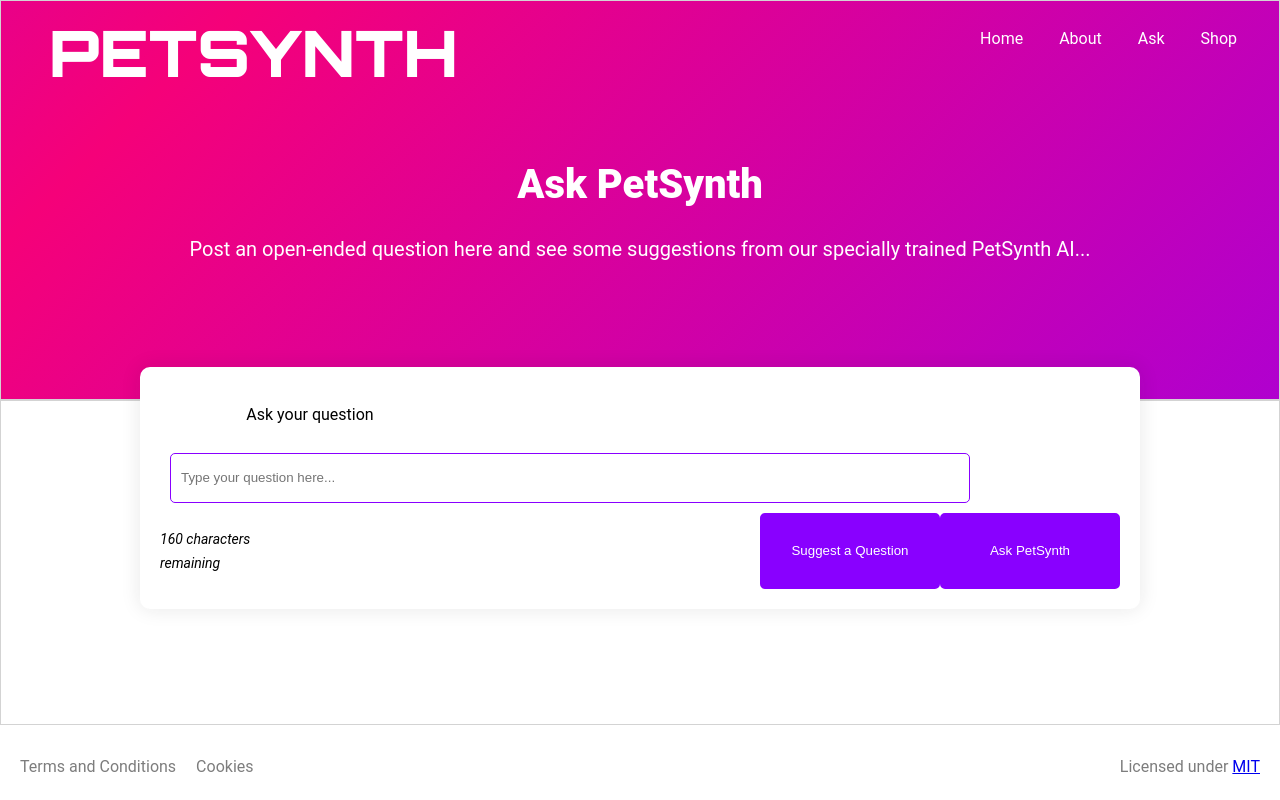
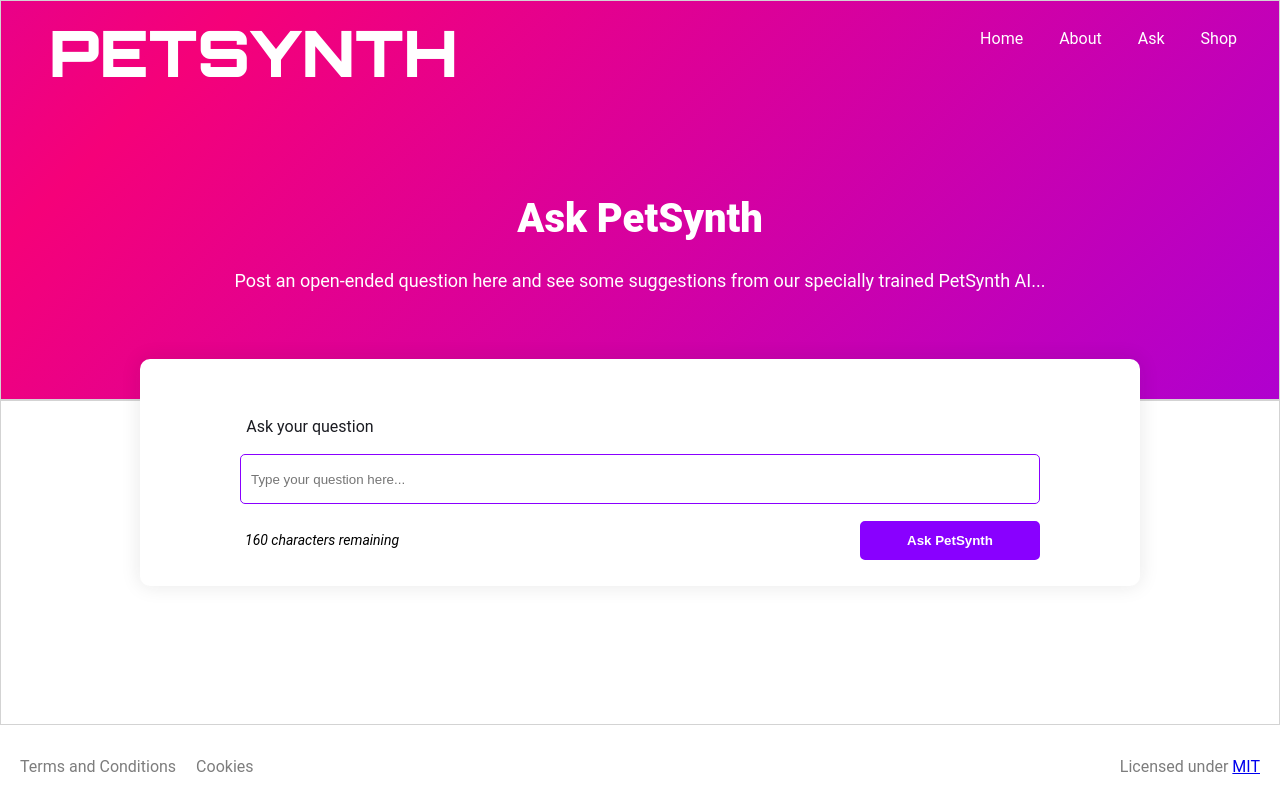
Before and after one commit to technative-academy/PetSynth, a React (Vite) app: page /ask in a window 1280 px wide. Built offline with nearby package versions, Linux system fonts and the light colour scheme.

Commit message:
Add styling to Ask page

```diff
--- a/src/views/Ask/Ask.jsx
+++ b/src/views/Ask/Ask.jsx
@@ -10,13 +10,12 @@ function Ask() {
 			{/* Hero container content needs to overlap header */}
 			<div className={styles.herocontainer}>
 				<h1 className={styles.h1}>Ask PetSynth</h1>
-				<p className={styles.herotitle}>
+				<p className={styles.herodesc}>
 					Post an open-ended question here and see some suggestions
 					from our specially trained PetSynth AI...
 				</p>
 			</div>
 			<AskForm />
-			{/* Div container and extra button needed here for Results content */}
 			<AskResults />
 		</div>
 	);
--- a/src/views/Ask/Ask.module.css
+++ b/src/views/Ask/Ask.module.css
@@ -1,5 +1,4 @@
 /* Mobile styling */
-
 .wrapper {
 	background: white;
 	width: 100%;
@@ -7,6 +6,7 @@
 	flex-direction: column;
 	justify-content: center;
 	align-items: center;
+	box-sizing: border-box;
 }
 
 /* Conditional colour rendering for character countdown */
@@ -30,13 +30,20 @@
 }
 
 .h1 {
-	margin-top: -25rem;
+	margin-top: -28rem;
 	color: white;
 }
 
 .herotitle {
 	color: white;
 	font-size: 20px;
+	text-align: center;
+}
+
+.herodesc {
+	color: white;
+	margin-bottom: 50px;
+	font-size: 18px;
 }
 
 /* Ask page container styling */
@@ -53,6 +60,8 @@
 	z-index: 20px;
 	background-color: white;
 	width: 100%;
+	/* border: 2px solid orange; */
+	overflow: hidden;
 }
 
 .input {
@@ -65,15 +74,22 @@
 }
 
 .title {
-	font-size: 25px;
+	font-size: 26px;
+	color: #1b1c22;
+	padding-top: 20px;
+	margin-bottom: 5px;
 }
 
 .buttonContainer {
 	display: flex;
 	flex-direction: column;
+	justify-content: center;
+	align-items: center;
+	gap: 15px;
 }
 
-.askbtn {
+.askbtn,
+.suggestbtn {
 	width: 400px;
 	padding: 10px;
 	background: #8900ff;
@@ -81,6 +97,7 @@
 	color: white;
 	border-radius: 5px;
 	border: 2px solid #8900ff;
+	font-weight: bold;
 }
 
 .askbtn:hover {
@@ -92,34 +109,128 @@
 	text-align: left;
 	font-size: 14px;
 	font-style: italic;
+	margin-left: 15px;
+}
+
+.suggestbtn {
+	display: none;
+}
+
+/* Results container */
+
+.resultslist {
+	display: flex;
+	flex-direction: column;
+	justify-content: center;
+	align-items: center;
+	padding: 10px;
+	border-top: 1px dashed #7d7d7d;
+}
+
+.resultsContainer {
+	border: 2px solid #e7e7e7;
+	padding: 20px;
+	margin: 10px;
+	display: flex;
+	flex-direction: column;
+	border-radius: 5px;
+}
+
+.resultsContainer:hover {
+	border: 2px solid #7d7d7d;
+}
+
+.resultsTitle {
+	color: black;
+	padding: 0px;
+	margin: 0px;
+}
+
+.resultsheading {
+	color: #1b1c22;
+}
+
+.resultsDesc {
+	margin: 0px;
+}
+
+.showmorebtn {
+	border: 2px solid #e7e7e7;
+	padding: 15px;
+	border-radius: 5px;
+	color: #8900ff;
+	background: white;
+	font-weight: bold;
+	margin-bottom: 20px;
+	margin-top: 10px;
+}
+
+.showmorebtn:hover,
+.suggestbtn:hover {
+	border: 2px solid #8900ff;
+}
+
+.suggestbtn {
+	background: white;
+	color: #8900ff;
+	border: 2px solid #e7e7e7;
 }
 
 /* Desktop styling */
 @media (min-width: 768px) {
+	/* Ask Page Desktop styling */
 	.h1 {
 		font-size: 40px;
 	}
+
+	.herodesc {
+		padding-bottom: 100px;
+	}
+
+	.resultsheading {
+		color: #1b1c22;
+		margin: 0px;
+	}
+
+	.resultsDesc {
+		margin-top: 5px;
+		margin-bottom: 0px;
+		color: #1b1c22;
+	}
+
 	.resultsTitle {
-		color: black;
+		margin: 0px;
+		color: #1b1c22;
 	}
 
 	.askcontainer {
 		display: flex;
 		flex-direction: column;
+		justify-content: center;
+		align-items: center;
 		border-radius: 10px;
 		padding: 20px;
-		width: 1000px;
+		max-width: 1000px;
 		box-shadow: 0px 0px 20px 0px rgba(27, 28, 34, 0.1);
-		margin-bottom: 100px;
-		margin-top: -50px;
+		margin-bottom: 0px;
+		margin-top: -180px;
 		z-index: 20px;
 		background-color: white;
+		/* border: 2px solid green; */
+	}
+
+	.suggestbtn {
+		width: 180px;
+		display: none;
 	}
 
 	.buttonAndRemaining {
 		display: flex;
 		flex-direction: row-reverse;
-		gap: 460px;
+		justify-content: space-between;
+		gap: 200px;
+		/* border: 1px solid orange; */
+		padding-right: 10px;
 	}
 	.buttonContainer {
 		flex-direction: row-reverse;
@@ -137,4 +248,27 @@
 		font-size: 16px;
 		margin-right: 660px;
 	}
+
+	/* Results desktop styling */
+
+	.resultslist {
+		display: flex;
+		flex-direction: column;
+		justify-content: center;
+		align-items: center;
+		/* border: 1px solid purple; */
+		width: 1000px;
+		box-shadow: 0px 0px 20px 0px rgba(27, 28, 34, 0.1);
+		border-radius: 5px;
+	}
+
+	.resultsContainer {
+		display: flex;
+		flex-direction: column;
+		align-items: flex-start;
+		text-align: left;
+		width: 800px;
+		height: 120px;
+		margin: 10px;
+	}
 }
--- a/src/views/Ask/AskForm.jsx
+++ b/src/views/Ask/AskForm.jsx
@@ -31,7 +31,7 @@ const AskForm = () => {
 						<button
 							type="button"
 							onClick={handleSuggestClick}
-							className={styles.askbtn}
+							className={styles.suggestbtn}
 						>
 							Suggest a Question
 						</button>
--- a/src/views/Ask/AskResults.jsx
+++ b/src/views/Ask/AskResults.jsx
@@ -20,22 +20,27 @@ function AskResults() {
 		return state.ask.responses;
 	});
 	return (
-		<div>
+		<>
 			{results && (
-				<>
-					<h3 className={styles.resultsTitle}>Results</h3>
+				<div className={styles.resultslist}>
+					<h3 className={styles.resultsheading}>Results</h3>
 					{results.map((result, index) => (
 						<ResultItem
 							key={`${result.title}-${index}`}
 							{...result}
 						/>
 					))}
-					<button type="button" onClick={handleShowMore}>
+
+					<button
+						type="button"
+						onClick={handleShowMore}
+						className={styles.showmorebtn}
+					>
 						Show more
 					</button>
-				</>
+				</div>
 			)}
-		</div>
+		</>
 	);
 
 	function handleShowMore() {
```
